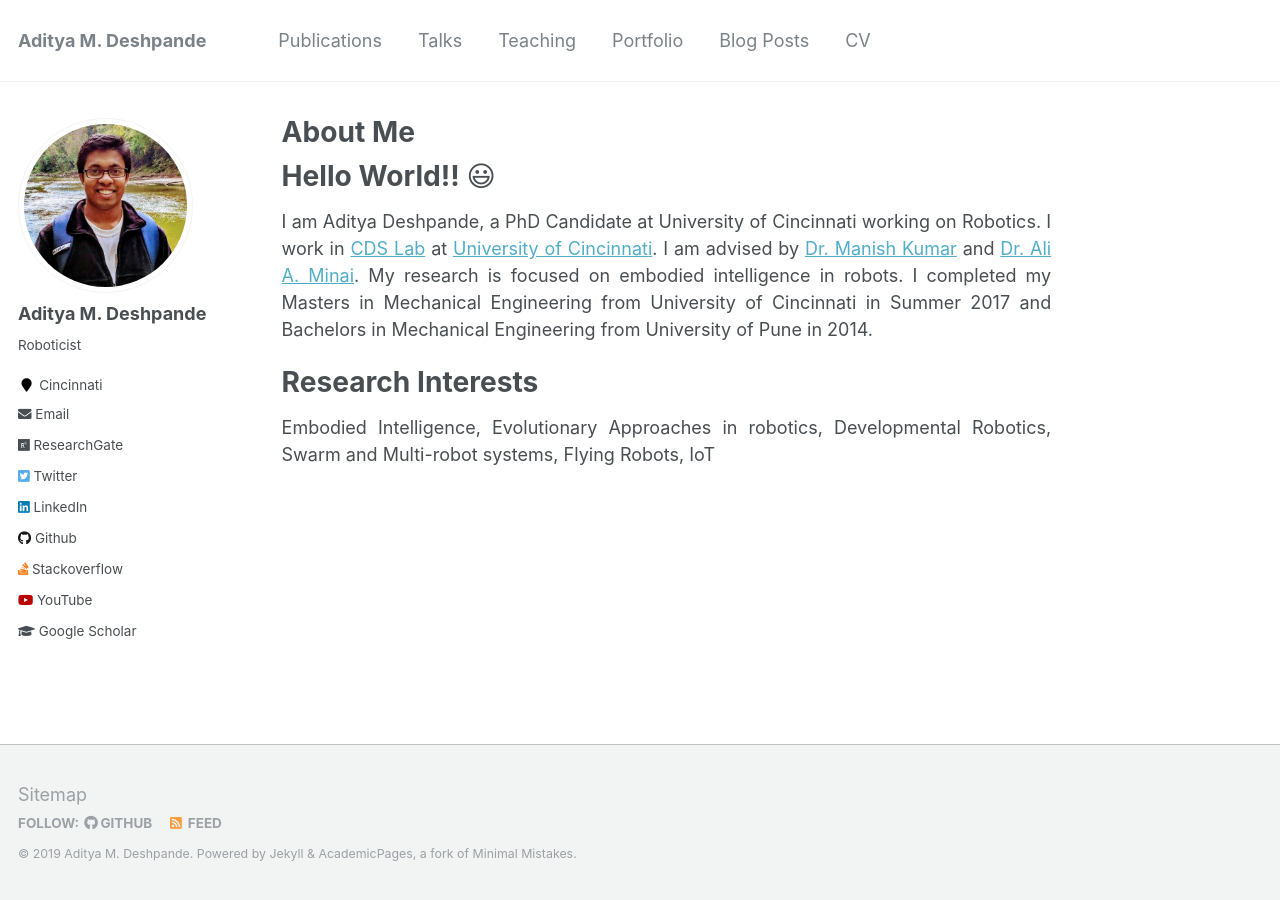
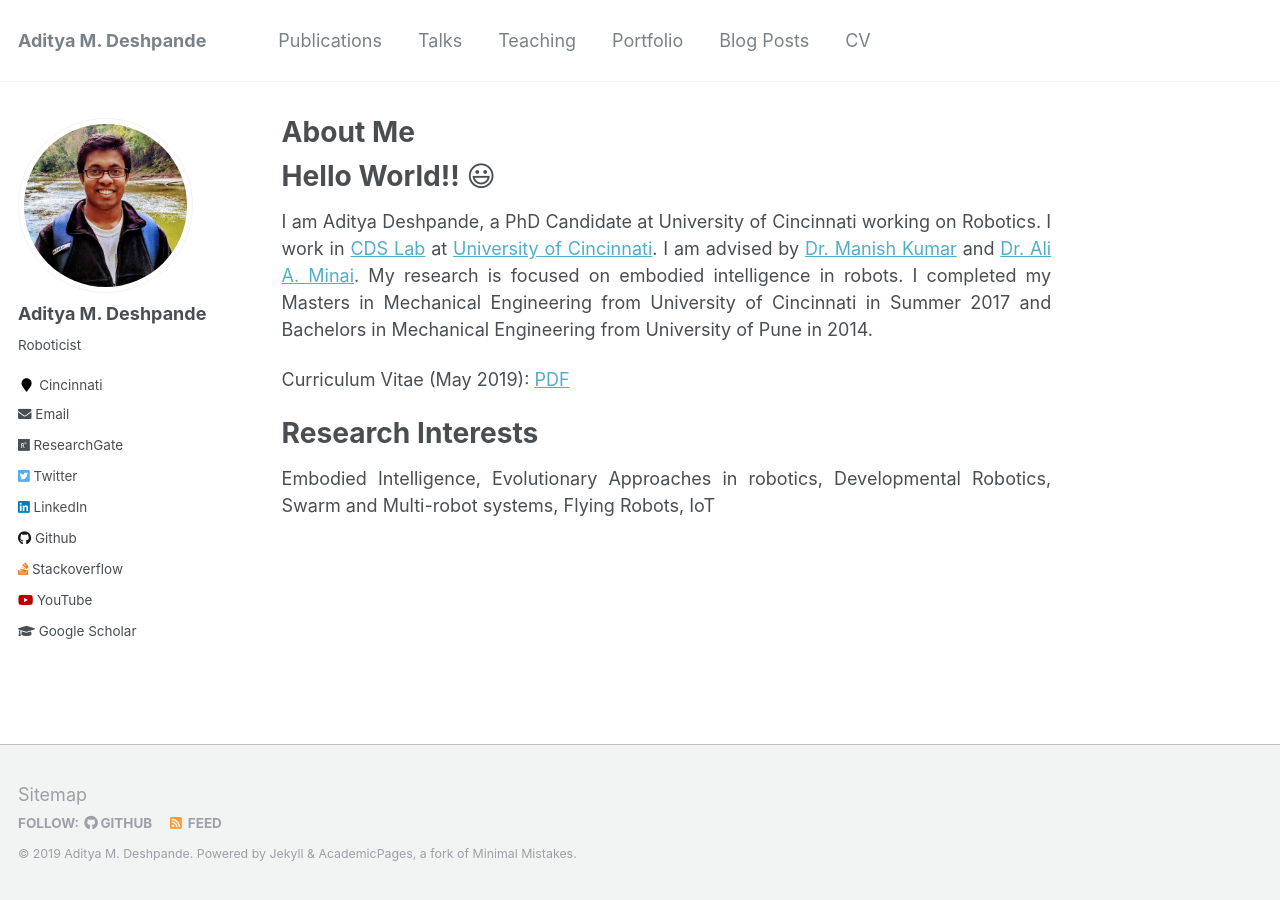
Before and after one commit to adipandas/adipandas.github.io, a Jekyll site: the page built from _pages/about.md, in a window 1280 px wide. Built offline with Jekyll 4.4.1, drawn with Linux system fonts in a browser that asks for light colours; emoji names are drawn with the system emoji font.

Commit message:
Update about.md

```diff
--- a/_pages/about.md
+++ b/_pages/about.md
@@ -12,6 +12,8 @@ Hello World!! :smiley:
 ======
 I am Aditya Deshpande, a PhD Candidate at University of Cincinnati working on Robotics. I work in [CDS Lab](https://ceas.uc.edu/research/centers-labs/cooperative-distributed-systems-lab.html) at [University of Cincinnati](https://www.uc.edu/). I am advised by [Dr. Manish Kumar](https://researchdirectory.uc.edu/p/kumarmu) and [Dr. Ali A. Minai](https://eecs.ceas.uc.edu/~aminai/). My research is focused on embodied intelligence in robots.
 I completed my Masters in Mechanical Engineering from University of Cincinnati in Summer 2017 and Bachelors in Mechanical Engineering from University of Pune in 2014.
+
+Curriculum Vitae (May 2019): [PDF](https://adipandas.github.io/files/aditya-cv.pdf)
 
 
 Research Interests
```
